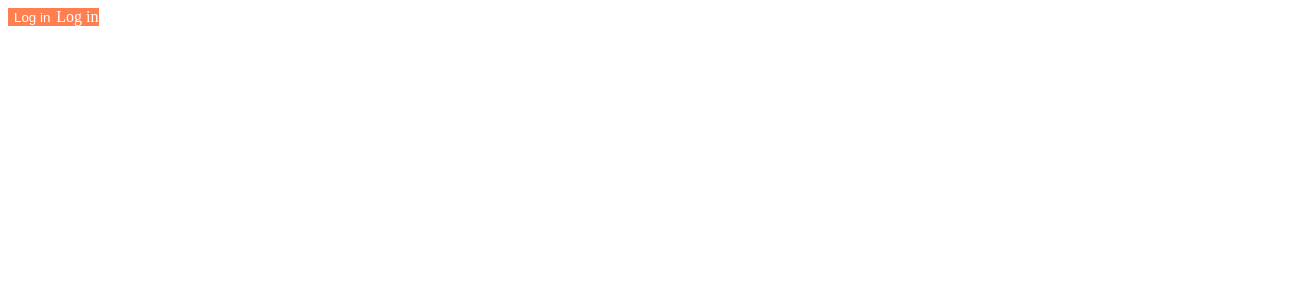
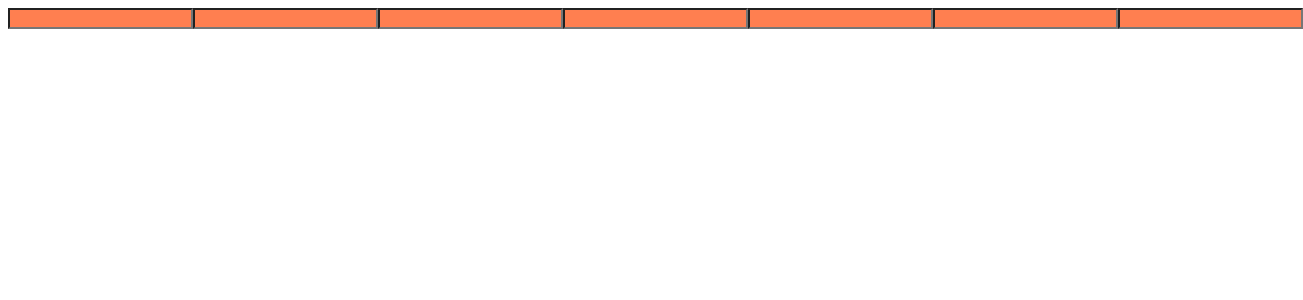
Before and after one commit to kamja44/react-masterclass, a React (Create React App) app: page / in a window 1280 px wide. Shown: the top 300 px of the page, 1303 px wide, since content can reach past the window. Built offline with nearby package versions, Linux system fonts and the light colour scheme.

Commit message:
attrs
styled.input.attrs({required:true})
attrs <- 한꺼번에 태그의 속성을 지정할 수 있다.

<Input />
<Input />
<Input />
<Input />
<Input />
태그가 여러개일 경우 attrs()를 사용하여 속성을 한번에 지정 가능하다.

```diff
--- a/src/App.js
+++ b/src/App.js
@@ -3,18 +3,19 @@
 const Father = styled.div`
   display: flex;
 `;
-const Btn = styled.button`
-  color: white;
+const Input = styled.input.attrs({required:true, minLength:10})`
   background-color: coral;
-  border: 0;
-  border-radiusL 15px;
-`
-
+`;
 function App() {
   return (
     <Father>
-      <Btn>Log in</Btn>
-      <Btn as="a">Log in</Btn>
+      <Input />
+      <Input />
+      <Input />
+      <Input />
+      <Input />
+      <Input />
+      <Input />
     </Father>
   );
 }
```
